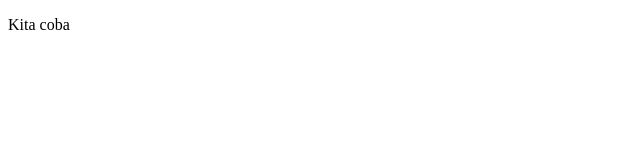
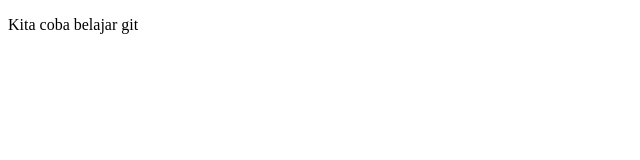
Before and after one commit to Rosit1712/Pertemuan3, a plain HTML site: page index.html in a window 1280 px wide. Shown: the full height of the page, 0-640 px from the left. Drawn offline with Linux system fonts and the light colour scheme.

Commit message:
ditambahkan isi

```diff
--- a/index.html
+++ b/index.html
@@ -4,6 +4,6 @@
 	<title>Index</title>
 </head>
 <body>
-	<p>Kita coba</p>
+	<p>Kita coba belajar git</p>
 </body>
 </html>
```
